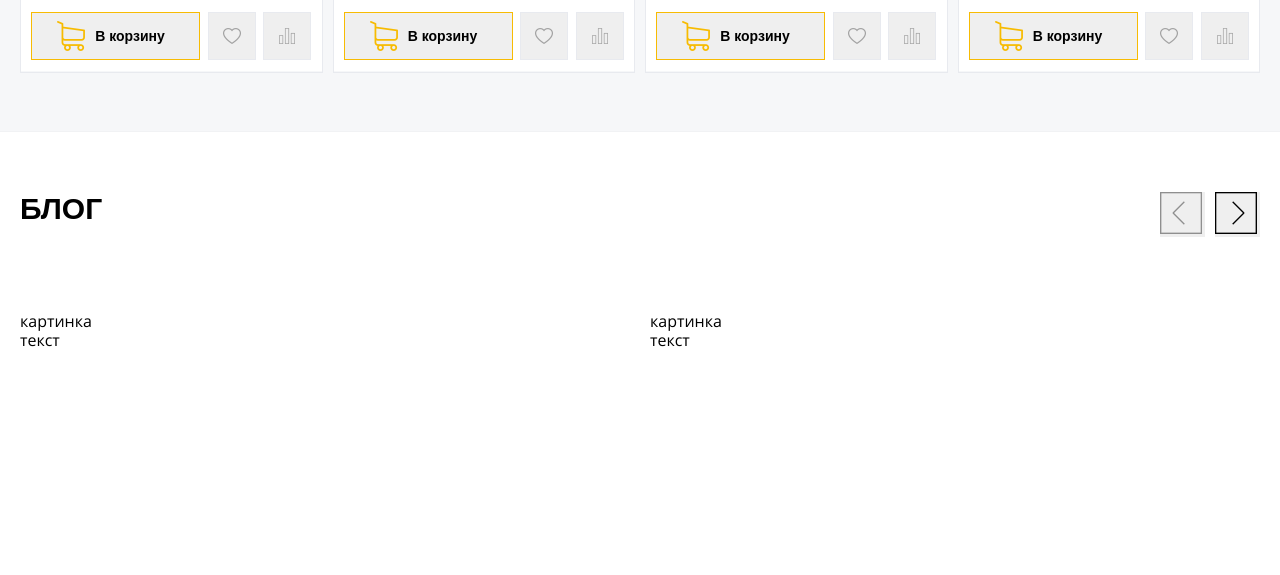
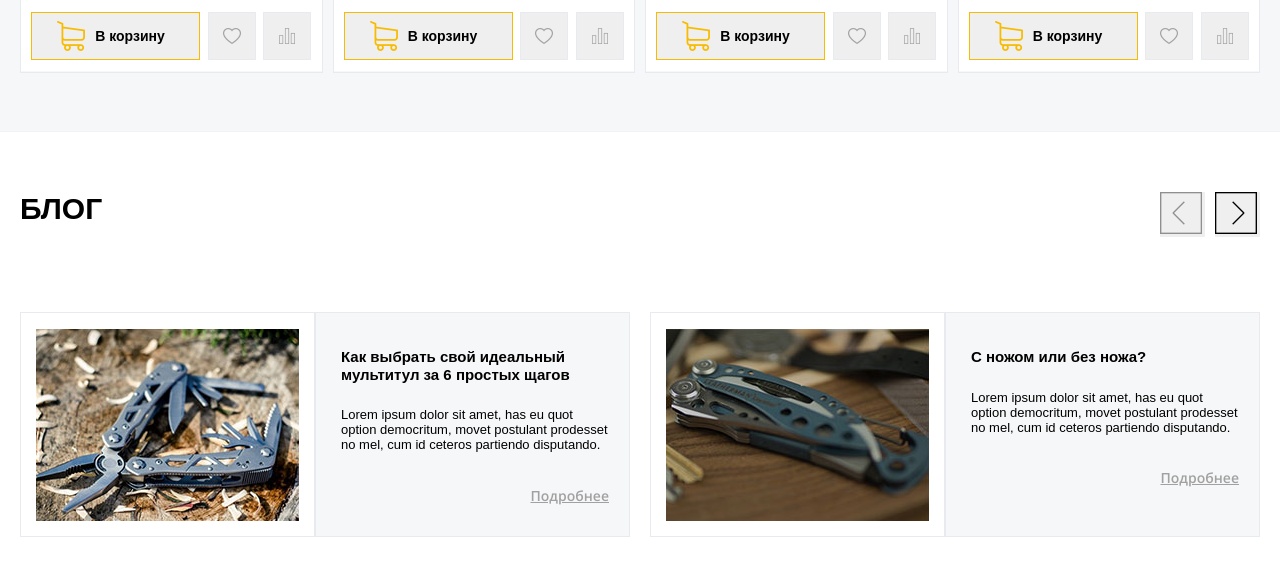
Before and after one commit to Reutovsky/lman, a plain HTML site: page index.html in a window 1280 px wide. Shown: the part 2510-3085 px from the top of the page. Before the commit the page ends 3047 px from the top, so only its background shows below. Drawn offline with Linux system fonts and the light colour scheme; a web font is replaced by a local one.

Commit message:
blog end

```diff
--- a/index.html
+++ b/index.html
@@ -589,13 +589,44 @@
             </div>
 
             <div class="blog__story-wrapper1">
-                <div class="blog__story-container-image">картинка</div>
-                <div class="blog__story-container-text">текст</div>
+
+                <div class="blog__story-container-image">
+                    <img src="images/knife1.jpg" alt="knife" class="blog__story-image-knife">
+                </div>
+
+                <div class="blog__story-container-text">
+                    <span class="blog__story-title">
+                        Как выбрать свой идеальный мультитул за 6 простых щагов
+                    </span>
+                    <span class="blog__story-text">
+                            Lorem ipsum dolor sit amet, has eu quot option democritum,
+                            movet postulant prodesset no mel, cum id ceteros partiendo
+                            disputando.
+                    </span>
+                    <a href="#" class="blog__story-link">
+                        Подробнее
+                    </a>
+                </div>
+
             </div>
 
             <div class="blog__story-wrapper2">
-                <div class="blog__story-container-image">картинка</div>
-                <div class="blog__story-container-text">текст</div>
+                <div class="blog__story-container-image">
+                        <img src="images/knife2.jpg" alt="knife" class="blog__story-image-knife">
+                </div>
+                <div class="blog__story-container-text">
+                    <span class="blog__story-title">
+                        С ножом или без ножа?
+                    </span>
+                    <span class="blog__story-text">
+                            Lorem ipsum dolor sit amet, has eu quot option democritum,
+                            movet postulant prodesset no mel, cum id ceteros partiendo
+                            disputando.
+                    </span>
+                    <a href="#" class="blog__story-link">
+                        Подробнее
+                    </a>
+                </div>
             </div>
 
         </div>
--- a/styles/main.css
+++ b/styles/main.css
@@ -593,6 +593,7 @@ html {
         "so so so so so so st st st st st st";
     grid-gap: 20px;
     margin-top: 60px;
+    margin-bottom: 50px;
 }
 
 .blog__title {
@@ -613,8 +614,55 @@ html {
 
 .blog__story-wrapper1 {
     grid-area: so;
+    display: flex;
+    flex-flow: row nowrap;
 }
 
 .blog__story-wrapper2 {
     grid-area: st;
+    display: flex;
+    flex-flow: row nowrap;
 }
+
+.blog__story-container-image {
+    width: 295px;
+    height: 225px;
+    border: #e9eaef 1px solid;
+    display: flex;
+    justify-content: center;
+    align-items: center;
+    box-sizing: border-box;
+}
+
+.blog__story-container-text {
+    width: 315px;
+    height: 225px;
+    border: #e9eaef 1px solid;
+    background-color: #f6f7f9;
+    padding-top: 35px;
+    padding-left: 25px;
+    padding-right: 20px;
+    box-sizing: border-box;
+}
+
+.blog__story-title {
+    font-weight: 700;
+    font-size: 15px;
+    display: block;
+}
+
+.blog__story-text {
+    font-size: 13px;
+    font-weight: 300;
+    display: block;
+    padding-top: 25px;
+}
+
+.blog__story-link {
+    font-size: 14px;
+    font-weight: 500;
+    color: #a1a1a1;
+    display: block;
+    float: right;
+    padding-top: 35px;
+}
```
Also changed, not shown: images/knife1.jpg (added), images/knife2.jpg (added).
